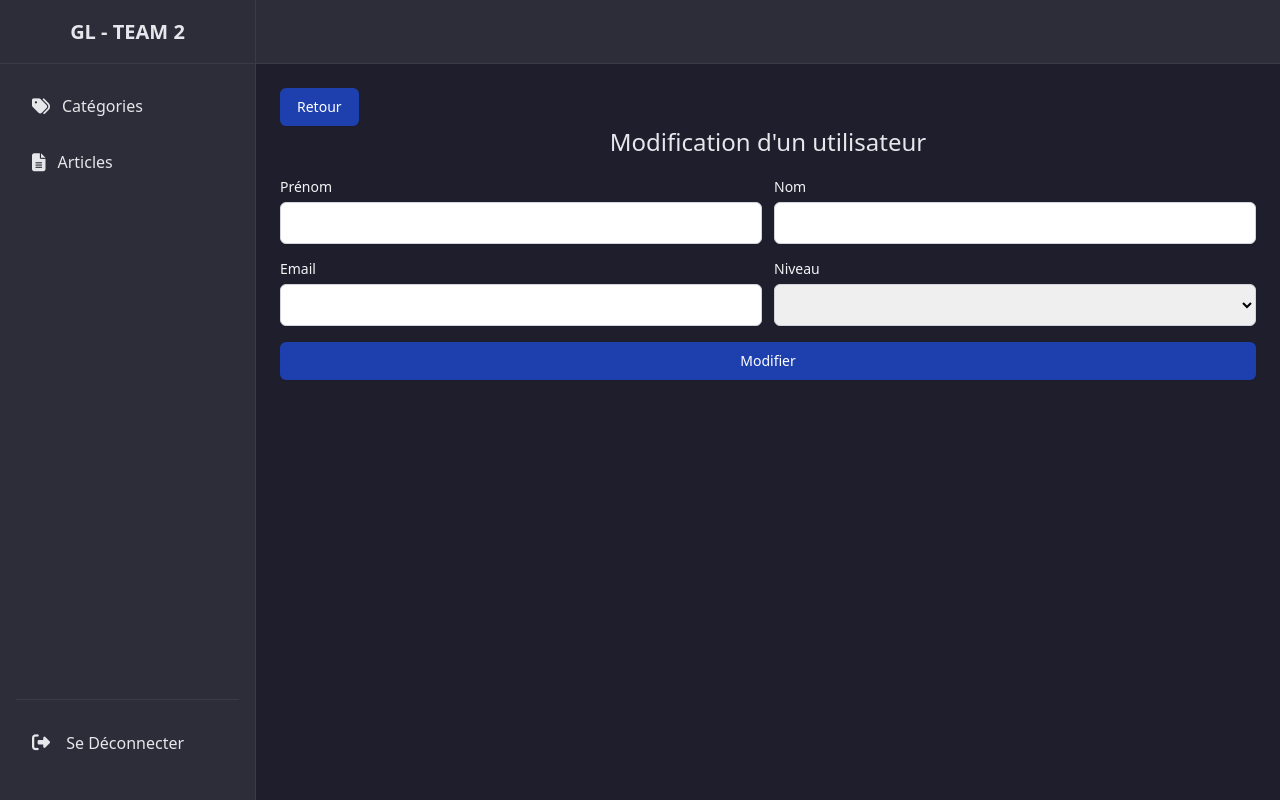
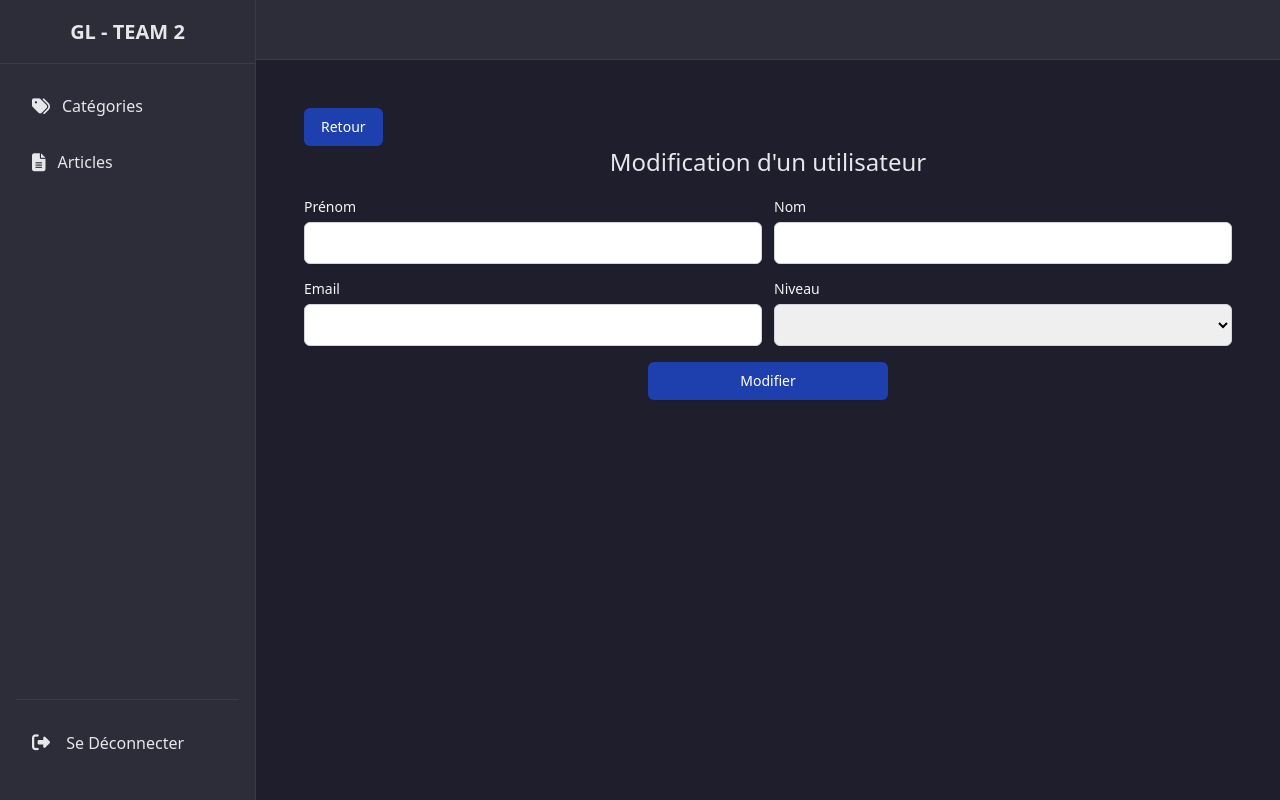
Before and after one commit to aboubacar2023/Homework_PHP_Second_M1, a PHP site: page /views/users/update_user.php?id=1 in a window 1280 px wide. Run offline with PHP 8.4, Linux system fonts and the light colour scheme; the visitor is signed in with stand-in values (Sample User, id 1); data that the repository does not hold is empty; some libraries are stand-ins or nearby versions.

Commit message:
mise à jour sur les vues

```diff
--- a/views/articles/article_create.php
+++ b/views/articles/article_create.php
@@ -13,7 +13,7 @@ $query = $db->prepare($sqlQuery);
 $query->execute();
 $categories = $query->fetchAll();
 ?>
-<div class="content-area overflow-y-auto p-6">
+<div class="content-area overflow-y-auto p-6 m-6">
     <div class="mb-6 w-full">
         <a href="article_index.php"><button type="button"
                 class="py-2 px-4 border border-transparent rounded-md shadow-sm text-sm font-medium text-white bg-blue-800 hover:bg-blue-900">
@@ -46,9 +46,9 @@ $categories = $query->fetchAll();
                     </select>
                 </div>
             </div>
-            <div>
+            <div class="flex justify-center text-center">
                 <button type="submit"
-                    class="w-full flex justify-center py-2 px-4 border border-transparent rounded-md shadow-sm text-sm font-medium text-white bg-blue-800 hover:bg-blue-900 focus:outline-none focus:ring-2 focus:ring-offset-2 focus:ring-blue-500">
+                    class="w-60 py-2 px-4 border border-transparent rounded-md shadow-sm text-sm font-medium text-white bg-blue-800 hover:bg-blue-900 focus:outline-none focus:ring-2 focus:ring-offset-2 focus:ring-blue-500">
                     Enregistrer
                 </button>
             </div>
--- a/views/articles/article_update.php
+++ b/views/articles/article_update.php
@@ -19,7 +19,7 @@ $query_2 = $db->prepare($sqlQueryCat);
 $query_2->execute();
 $categories = $query_2->fetchAll();
 ?>
-<div class="content-area overflow-y-auto p-6">
+<div class="content-area overflow-y-auto p-6 m-6">
     <div class="mb-6 w-full">
         <a href="article_index.php"><button type="submit"
                 class="py-2 px-4 border border-transparent rounded-md shadow-sm text-sm font-medium text-white bg-blue-800 hover:bg-blue-900">
@@ -53,9 +53,9 @@ $categories = $query_2->fetchAll();
                     </select>
                 </div>
             </div>
-            <div>
+            <div class="flex justify-center text-center">
                 <button type="submit"
-                    class="w-full flex justify-center py-2 px-4 border border-transparent rounded-md shadow-sm text-sm font-medium text-white bg-blue-800 hover:bg-blue-900 focus:outline-none focus:ring-2 focus:ring-offset-2 focus:ring-blue-500">
+                    class="w-60 py-2 px-4 border border-transparent rounded-md shadow-sm text-sm font-medium text-white bg-blue-800 hover:bg-blue-900 focus:outline-none focus:ring-2 focus:ring-offset-2 focus:ring-blue-500">
                     Modifier
                 </button>
             </div>
--- a/views/categories/categorie_create.php
+++ b/views/categories/categorie_create.php
@@ -9,7 +9,7 @@ if (!$auth->isLoggedIn()) {
 
 
 ?>
-<div class="content-area overflow-y-auto p-6">
+<div class="content-area overflow-y-auto p-6 m-6">
     <div class="mb-6 w-full">
         <a href="categorie_index.php"><button type="button"
                 class="py-2 px-4 border border-transparent rounded-md shadow-sm text-sm font-medium text-white bg-blue-800 hover:bg-blue-900">
@@ -25,9 +25,9 @@ if (!$auth->isLoggedIn()) {
                         class="text-black mt-1 block w-full px-3 py-2 border border-gray-300 rounded-md shadow-sm focus:outline-none focus:ring-blue-500 focus:border-blue-500">
                 </div>
             </div>
-            <div>
+            <div class="flex justify-center text-center">
                 <button type="submit"
-                    class="w-full flex justify-center py-2 px-4 border border-transparent rounded-md shadow-sm text-sm font-medium text-white bg-blue-800 hover:bg-blue-900 focus:outline-none focus:ring-2 focus:ring-offset-2 focus:ring-blue-500">
+                    class="w-60 py-2 px-4 border border-transparent rounded-md shadow-sm text-sm font-medium text-white bg-blue-800 hover:bg-blue-900 focus:outline-none focus:ring-2 focus:ring-offset-2 focus:ring-blue-500">
                     Enregistrer
                 </button>
             </div>
--- a/views/categories/categorie_update.php
+++ b/views/categories/categorie_update.php
@@ -14,7 +14,7 @@ $query = $db->prepare($sqlQuery);
 $query->execute(['id' => $id]);
 $categorie = $query->fetch();
 ?>
-<div class="content-area overflow-y-auto p-6">
+<div class="content-area overflow-y-auto p-6 m-6">
     <div class="mb-6 w-full">
         <a href="categorie_index.php"><button type="submit"
                 class="py-2 px-4 border border-transparent rounded-md shadow-sm text-sm font-medium text-white bg-blue-800 hover:bg-blue-900">
@@ -31,9 +31,9 @@ $categorie = $query->fetch();
                         class="text-black mt-1 block w-full px-3 py-2 border border-gray-300 rounded-md shadow-sm focus:outline-none focus:ring-blue-500 focus:border-blue-500">
                 </div>
             </div>
-            <div>
+            <div class="flex justify-center text-center">
                 <button type="submit"
-                    class="w-full flex justify-center py-2 px-4 border border-transparent rounded-md shadow-sm text-sm font-medium text-white bg-blue-800 hover:bg-blue-900 focus:outline-none focus:ring-2 focus:ring-offset-2 focus:ring-blue-500">
+                    class="w-60 py-2 px-4 border border-transparent rounded-md shadow-sm text-sm font-medium text-white bg-blue-800 hover:bg-blue-900 focus:outline-none focus:ring-2 focus:ring-offset-2 focus:ring-blue-500">
                     Modifier
                 </button>
             </div>
--- a/views/users/update_user.php
+++ b/views/users/update_user.php
@@ -14,7 +14,7 @@ $query = $db->prepare($sqlQuery);
 $query->execute(['id' => $id]);
 $user = $query->fetch();
 ?>
-<div class="content-area overflow-y-auto p-6">
+<div class="content-area overflow-y-auto p-6 m-6">
     <div class="mb-6 w-full">
         <a href="user.php"><button type="button"
                 class="py-2 px-4 border border-transparent rounded-md shadow-sm text-sm font-medium text-white bg-blue-800 hover:bg-blue-900">
@@ -52,9 +52,9 @@ $user = $query->fetch();
                     </select>
                 </div>
             </div>
-            <div>
+            <div class="flex justify-center text-center">
                 <button type="submit"
-                    class="w-full flex justify-center py-2 px-4 border border-transparent rounded-md shadow-sm text-sm font-medium text-white bg-blue-800 hover:bg-blue-900 focus:outline-none focus:ring-2 focus:ring-offset-2 focus:ring-blue-500">
+                    class="w-60 py-2 px-4 border border-transparent rounded-md shadow-sm text-sm font-medium text-white bg-blue-800 hover:bg-blue-900 focus:outline-none focus:ring-2 focus:ring-offset-2 focus:ring-blue-500">
                     Modifier
                 </button>
             </div>
```
